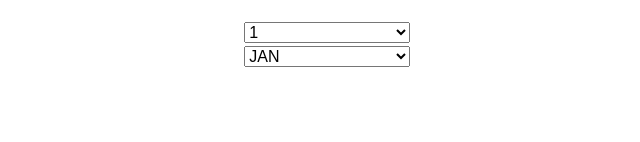
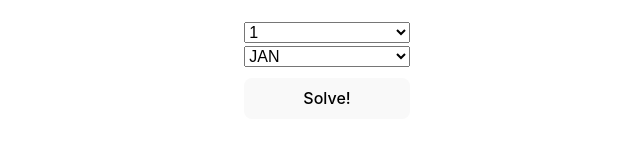
Before and after one commit to m44rten1/date-puzzle-solver, a React (Vite) app: page / in a window 1280 px wide. Shown: the part 592-734 px from the top of the page, without its empty margins (313-953 px from the left). Built offline with nearby package versions, Linux system fonts and the light colour scheme.

Commit message:
✨ Add 'solve' button

```diff
--- a/src/DateInput.css
+++ b/src/DateInput.css
@@ -6,3 +6,8 @@ select {
   width: 30%;
   font-size: 1em;
 }
+
+button {
+  margin-top: 10px;
+  width: 30%;
+}
--- a/src/DateInput.tsx
+++ b/src/DateInput.tsx
@@ -12,13 +12,11 @@ export default ({ notifyDateChange }: DateInput) => {
   const dayChanged = (event: React.ChangeEvent<HTMLSelectElement>) => {
     event.preventDefault();
     setDay(event.target.value);
-    notifyDateChange(event.target.value, month);
   };
 
   const monthChanged = (event: React.ChangeEvent<HTMLSelectElement>) => {
     event.preventDefault();
     setMonth(event.target.value);
-    notifyDateChange(day, event.target.value);
   };
 
   return (
@@ -41,6 +39,9 @@ export default ({ notifyDateChange }: DateInput) => {
           ))}
         </select>
       </div>
+      <div>
+        <button onClick={() => notifyDateChange(day, month)}>Solve!</button>
+      </div>
     </div>
   );
 };
--- a/src/Loader.tsx
+++ b/src/Loader.tsx
@@ -3,5 +3,5 @@ import "./Loader.css";
 // TODO: fix animation by moving solver to worker
 
 export default () => {
-  return <p className="Loader">Loading...</p>;
+  return <p className="Loader">Thinking 🤔...</p>;
 };
```
